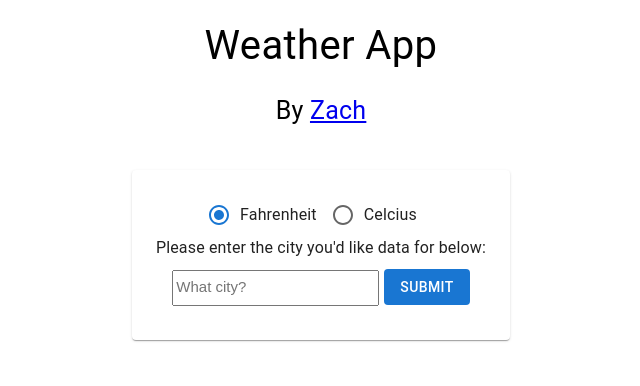
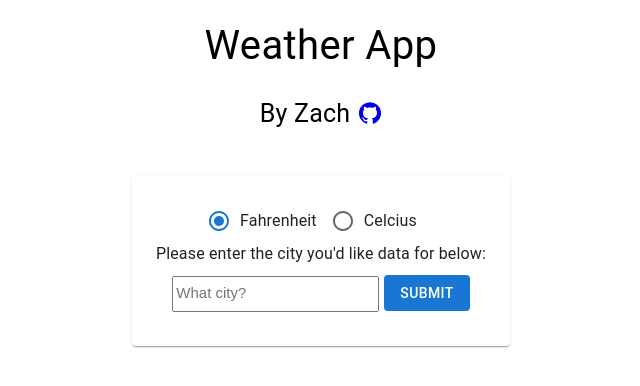
Before and after one commit to zheckert/weather, a React (Create React App) app: page / in a window 1280 px wide. Shown: the top 386 px of the page, without its empty margins (319-959 px from the left). Built offline with nearby package versions, Linux system fonts and the light colour scheme.

Commit message:
Add icon and link to project repo

```diff
--- a/package.json
+++ b/package.json
@@ -3,8 +3,10 @@
   "version": "0.1.0",
   "private": true,
   "dependencies": {
+    "@babel/plugin-proposal-private-property-in-object": "*",
     "@emotion/react": "^11.11.3",
     "@emotion/styled": "^11.11.0",
+    "@mui/icons-material": "^5.15.5",
     "@mui/material": "^5.15.4",
     "@testing-library/jest-dom": "^5.17.0",
     "@testing-library/react": "^13.4.0",
@@ -14,8 +16,7 @@
     "react-dom": "^18.2.0",
     "react-hook-form": "^7.49.3",
     "react-scripts": "5.0.1",
-    "web-vitals": "^2.1.4",
-    "@babel/plugin-proposal-private-property-in-object": "*"
+    "web-vitals": "^2.1.4"
   },
   "scripts": {
     "start": "react-scripts start",
--- a/src/components/Header.js
+++ b/src/components/Header.js
@@ -1,6 +1,7 @@
 import React from "react"
 import { styled } from "@mui/system";
 import Typography from "@mui/material/Typography";
+import GitHubIcon from '@mui/icons-material/GitHub';
 
 const HeaderTypography = styled(Typography)(({ theme }) => ({
     textAlign: "center",
@@ -21,7 +22,16 @@ export const Header = () => {
                 Weather App
             </HeaderTypography>
             <SubheaderTypography>
-                By <a href="https://zachheckert.com/" rel="noopener noreferrer" target="_blank">Zach</a>
+                <div style={{ display: 'flex', justifyContent: 'center', alignItems: 'center',  }}>
+                    <div>
+                    By Zach
+                    </div>
+                    <div style={{ textDecoration: 'none', marginLeft: '8px', paddingTop: '6px'}}>
+                    <a href="https://github.com/zheckert/weather" rel="noopener noreferrer" target="_blank" >
+                        <GitHubIcon />
+                    </a>
+                    </div>
+                </div>
             </SubheaderTypography>
         </>
     )
```
Also changed, not shown: 1 other file (tests, documents, lock files or other folders).
